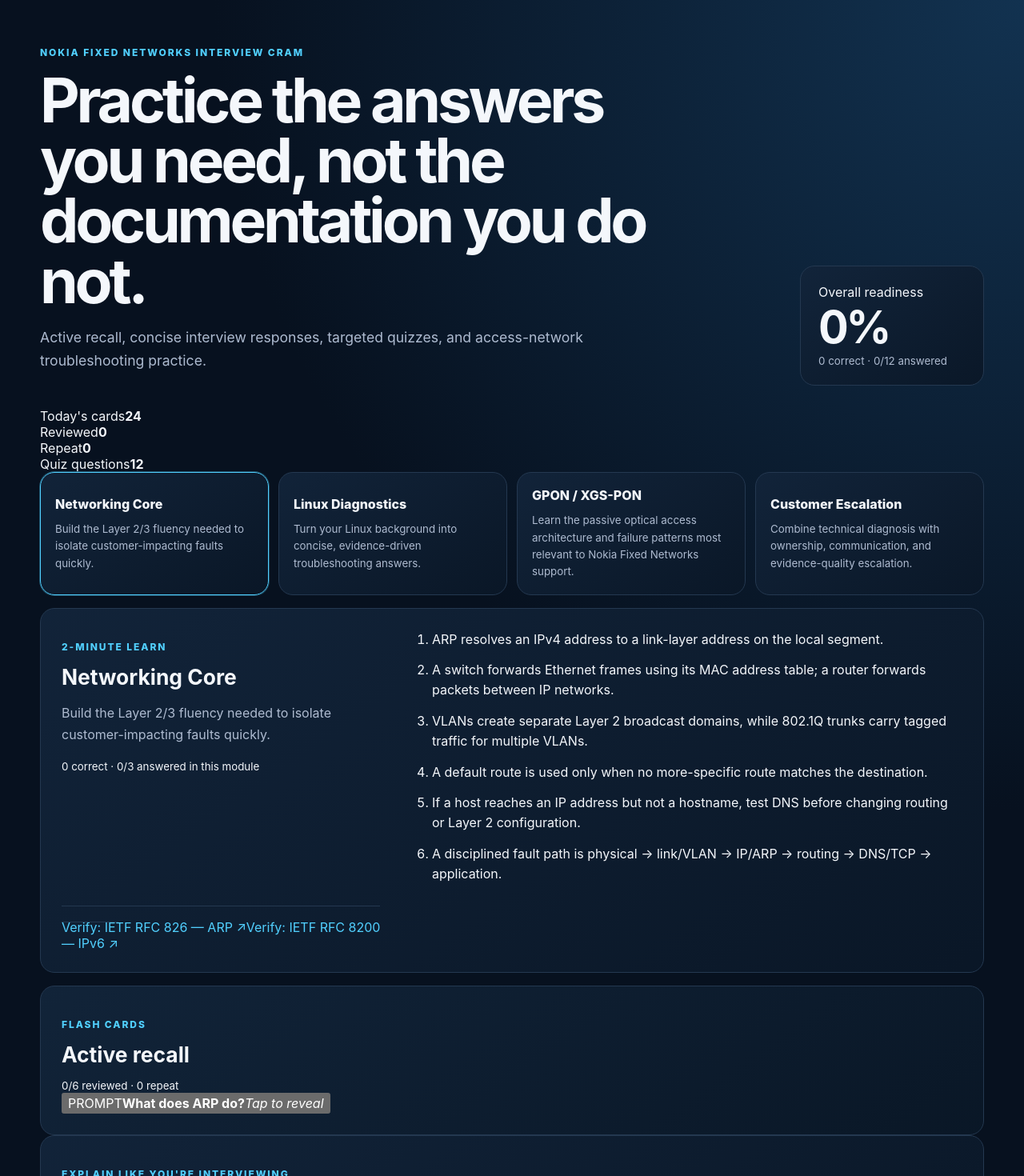
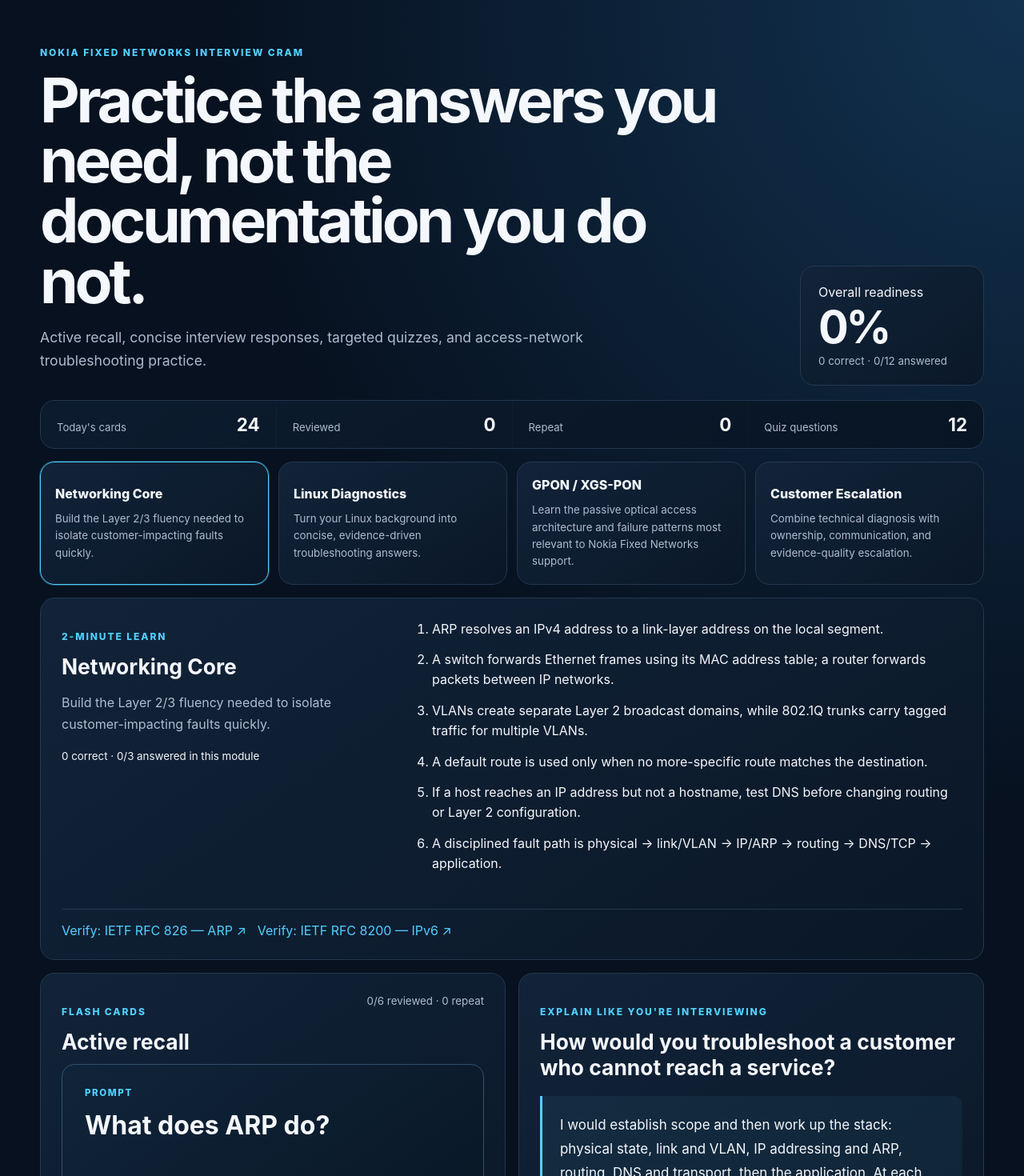
Before and after one commit to Vindurrin/nip-prep, a Next.js app: page / in a window 1280 px wide. Shown: the top 1470 px of the page at 80% size. Built offline with nearby package versions, Linux system fonts and the light colour scheme.

Commit message:
Style flashcard and daily review experience

```diff
--- a/app/globals.css
+++ b/app/globals.css
@@ -22,17 +22,21 @@
 button, a { font: inherit; }
 button { cursor: pointer; }
 main { width: min(1180px, calc(100% - 32px)); margin: 0 auto; padding: 44px 0 24px; }
-.hero { display: grid; grid-template-columns: 1fr 230px; gap: 28px; align-items: end; margin-bottom: 28px; }
-h1 { max-width: 820px; font-size: clamp(2.3rem, 6vw, 5rem); line-height: .98; letter-spacing: -.055em; margin: 12px 0 18px; }
+.hero { display: grid; grid-template-columns: 1fr 230px; gap: 28px; align-items: end; margin-bottom: 18px; }
+h1 { max-width: 850px; font-size: clamp(2.3rem, 6vw, 5rem); line-height: .98; letter-spacing: -.055em; margin: 12px 0 18px; }
 h2 { margin: 6px 0 12px; font-size: 1.65rem; }
 h3 { font-size: 1rem; line-height: 1.5; }
 p { color: var(--muted); line-height: 1.65; }
 .lede { font-size: 1.1rem; max-width: 760px; }
 .eyebrow { color: var(--accent); font-size: .75rem; letter-spacing: .16em; font-weight: 800; }
-.scorecard, .panel, .module { border: 1px solid var(--line); background: linear-gradient(145deg, rgba(18,36,58,.96), rgba(10,23,39,.96)); border-radius: 18px; }
+.scorecard, .panel, .module, .reviewStrip { border: 1px solid var(--line); background: linear-gradient(145deg, rgba(18,36,58,.96), rgba(10,23,39,.96)); border-radius: 18px; }
 .scorecard { padding: 22px; display: flex; flex-direction: column; }
 .scorecard strong { font-size: 3.5rem; letter-spacing: -.06em; }
 .scorecard small { color: var(--muted); }
+.reviewStrip { display: grid; grid-template-columns: repeat(4, 1fr); gap: 1px; overflow: hidden; margin-bottom: 16px; }
+.reviewStrip div { padding: 16px 20px; background: rgba(7,17,31,.42); display: flex; justify-content: space-between; align-items: baseline; }
+.reviewStrip span { color: var(--muted); font-size: .82rem; }
+.reviewStrip strong { font-size: 1.4rem; }
 .moduleGrid { display: grid; grid-template-columns: repeat(4, 1fr); gap: 12px; margin-bottom: 16px; }
 .module { padding: 18px; color: var(--text); text-align: left; min-height: 130px; transition: transform .18s ease, border-color .18s ease; }
 .module:hover { transform: translateY(-2px); }
@@ -43,7 +47,22 @@
 .lesson { display: grid; grid-template-columns: .75fr 1.25fr; gap: 30px; margin-bottom: 16px; }
 .lesson ol { margin: 0; padding-left: 22px; }
 .lesson li { margin: 0 0 14px; line-height: 1.55; }
-.lesson a { grid-column: 1 / -1; color: var(--accent); text-decoration: none; border-top: 1px solid var(--line); padding-top: 16px; }
+.sourceList { grid-column: 1 / -1; border-top: 1px solid var(--line); padding-top: 16px; display: flex; flex-wrap: wrap; gap: 14px; }
+.lesson a { color: var(--accent); text-decoration: none; }
+.studyGrid { display: grid; grid-template-columns: 1fr 1fr; gap: 16px; margin-bottom: 16px; }
+.sectionHeading { display: flex; justify-content: space-between; gap: 16px; align-items: start; }
+.sectionHeading small { color: var(--muted); }
+.flashcard { width: 100%; min-height: 280px; border: 1px solid #34506d; border-radius: 16px; background: linear-gradient(145deg, #10243a, #081522); color: var(--text); padding: 28px; display: flex; flex-direction: column; align-items: flex-start; justify-content: center; text-align: left; gap: 14px; }
+.flashcard:hover { border-color: var(--accent); }
+.flashcard span { color: var(--accent); font-size: .72rem; font-weight: 800; letter-spacing: .14em; }
+.flashcard strong { font-size: clamp(1.35rem, 3vw, 2rem); line-height: 1.25; }
+.flashcard small { color: var(--muted); line-height: 1.5; }
+.flashcard em { margin-top: auto; color: var(--muted); font-size: .82rem; font-style: normal; }
+.flashcard.revealed { background: linear-gradient(145deg, rgba(34,78,72,.8), #081522); }
+.ratingActions { display: grid; grid-template-columns: 1fr 1fr; gap: 10px; margin-top: 12px; }
+.ratingActions button { border: 1px solid var(--line); border-radius: 10px; padding: 12px; color: var(--text); background: #0a1727; }
+.ratingActions button:last-child { border-color: rgba(99,214,154,.45); }
+.interviewPanel blockquote { margin: 20px 0; padding: 22px; border-left: 3px solid var(--accent); background: rgba(81,208,255,.06); border-radius: 0 12px 12px 0; line-height: 1.75; color: var(--text); font-size: 1.06rem; }
 .twoColumn { display: grid; grid-template-columns: 1.3fr .7fr; gap: 16px; }
 .question { border-top: 1px solid var(--line); padding: 18px 0; }
 .question:first-of-type { border-top: 0; }
@@ -66,13 +85,14 @@
 footer { padding: 24px 0 4px; text-align: center; font-size: .86rem; }
 
 @media (max-width: 850px) {
-  .hero, .lesson, .twoColumn { grid-template-columns: 1fr; }
-  .moduleGrid { grid-template-columns: 1fr 1fr; }
+  .hero, .lesson, .studyGrid, .twoColumn { grid-template-columns: 1fr; }
+  .moduleGrid, .reviewStrip { grid-template-columns: 1fr 1fr; }
   .scenarioPanel { position: static; }
 }
 
 @media (max-width: 560px) {
   main { width: min(100% - 20px, 1180px); padding-top: 24px; }
-  .moduleGrid, .answers { grid-template-columns: 1fr; }
+  .moduleGrid, .answers, .reviewStrip { grid-template-columns: 1fr; }
   .panel { padding: 20px; }
+  .sectionHeading { flex-direction: column; }
 }
```
